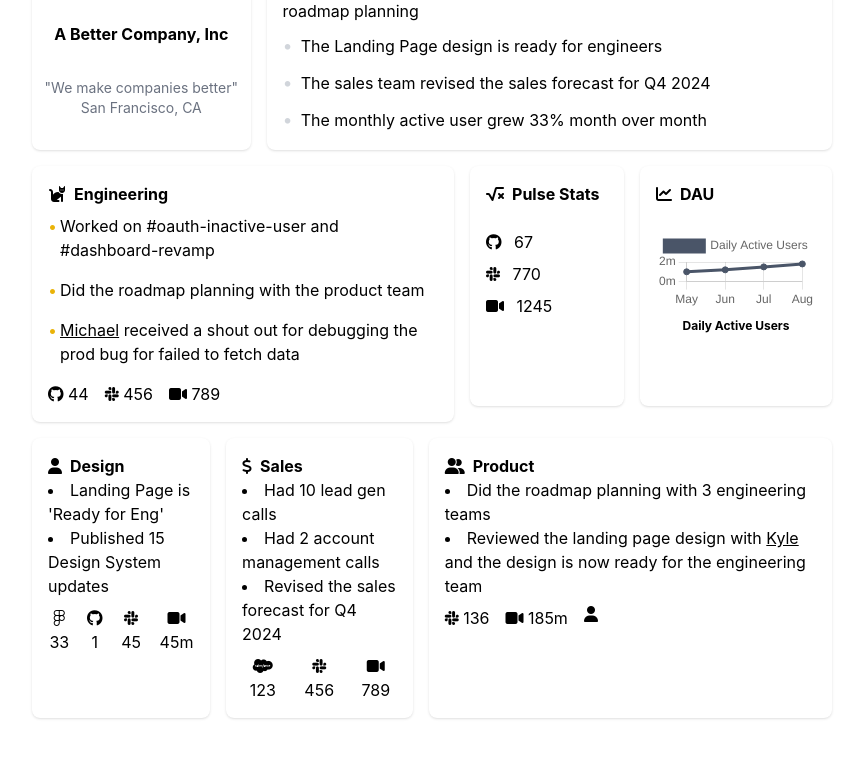
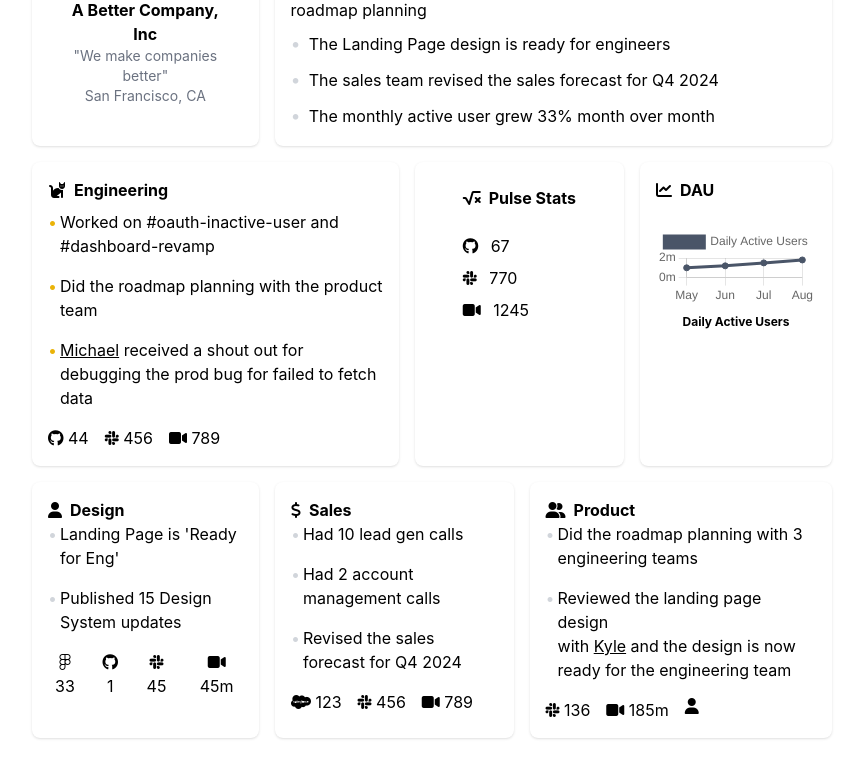
Before and after one commit to michaelsatumba/panorama, a React (Create React App) app: page /company in a window 1280 px wide. Shown: the part 364-1142 px from the top of the page, without its empty margins (208-1071 px from the left). Built offline with nearby package versions, Linux system fonts and the light colour scheme.

Commit message:
bullet points

```diff
--- a/src/views/CompanyView.js
+++ b/src/views/CompanyView.js
@@ -68,15 +68,15 @@ const CompanyView = ({ darkMode }) => {
             <path strokeLinecap="round" strokeLinejoin="round" strokeWidth="2" d="M19 9l-7 7-7-7"></path>
           </svg>
         </button>
-        <button className="rounded-full text-gray-500 px-4 py-2 hover:bg-black dark:hover:bg-gray-700">Roadmap</button>
-        <button className="rounded-full text-gray-500 px-4 py-2 hover:bg-black dark:hover:bg-gray-700">Celebrations</button>
-        <button className="rounded-full text-gray-500 px-4 py-2 hover:bg-black dark:hover:bg-gray-700">All-Hands Notes</button>
+        <button className="rounded-full text-gray-500 px-4 py-2 hover:bg-black dark:hover:text-white">Roadmap</button>
+        <button className="rounded-full text-gray-500 px-4 py-2 hover:bg-black dark:hover:text-white">Celebrations</button>
+        <button className="rounded-full text-gray-500 px-4 py-2 hover:bg-black dark:hover:text-white">All-Hands Notes</button>
       </div>
 
       {/* Flex */}
       <div className="flex space-x-4 mb-4">
         {/* Medium Square */}
-        <div className="w-64 h-64 bg-white dark:bg-gray-700 flex items-center justify-center rounded-lg shadow flex-col justify-evenly">
+        <div className="flex-grow bg-white dark:bg-gray-700 flex items-center justify-center rounded-lg shadow flex-col justify-evenly px-8 py-10">
             <svg className="w-16 h-16 text-green-700 mr-2" fill="currentColor" viewBox="0 0 20 20">
                 <circle cx="10" cy="10" r="10" />
             </svg>
@@ -127,11 +127,11 @@ const CompanyView = ({ darkMode }) => {
         </div>
         </div>
         {/* Small Square */}
-        <div className="w-56 h-60 bg-white dark:bg-gray-700 p-4 shadow rounded-lg flex">
+        <div className="flex-grow bg-white dark:bg-gray-700 shadow rounded-lg px-12 py-6">
           <div className="flex flex-col items-start space-y-6">
-            <div className="flex items-center">
+            <div className="flex items-center space-x-2">
               <i class="fas fa-square-root-alt"></i>
-              <span className="ml-2 font-bold">Pulse Stats</span>
+              <h2 className="font-bold">Pulse&nbsp;Stats</h2>
             </div>
             <div className="flex flex-col items-start space-y-2">
             <p><i class="fab fa-github"></i> <span className="ml-2">67</span></p>
@@ -141,7 +141,7 @@ const CompanyView = ({ darkMode }) => {
           </div>
         </div>
         {/* Small Square */}
-        <div className="w-56 h-60 bg-white dark:bg-gray-700 p-4 shadow rounded-lg">
+        <div className="flex-grow bg-white dark:bg-gray-700 p-4 shadow rounded-lg">
         <div className="flex flex-col items-start space-y-6">
         <div className="flex items-center space-x-2">
           <i class="fas fa-chart-line"></i>
@@ -165,9 +165,13 @@ const CompanyView = ({ darkMode }) => {
           <i class="fas fa-user"></i>
           <h2 className="font-bold">Design</h2>
         </div>
-          <ul className="list-disc list-inside mb-2 text-left">
-            <li>Landing Page is 'Ready for Eng'</li>
-            <li>Published 15 Design System updates</li>
+          <ul className="list-none mb-2 text-left gray-text">
+          <li className="relative pl-3 mb-4">
+          <span className="absolute left-0 top-0 text-gray-300">•</span>
+          Landing Page is 'Ready for Eng'</li>
+          <li className="relative pl-3 mb-4">
+          <span className="absolute left-0 top-0 text-gray-300">•</span>
+          Published 15 Design System updates</li>
           </ul>
           <div className="flex space-x-4">
             <p><i class="fab fa-figma"></i> <span>33</span></p>
@@ -182,10 +186,16 @@ const CompanyView = ({ darkMode }) => {
           <i class="fas fa-dollar-sign"></i>
           <h2 className="font-bold">Sales</h2>
           </div>
-          <ul className="list-disc list-inside mb-2 text-left">
-            <li>Had 10 lead gen calls</li>
-            <li>Had 2 account management calls</li>
-            <li>Revised the sales forecast for Q4 2024</li>
+          <ul className="list-none mb-2 text-left">
+            <li className="relative pl-3 mb-4">
+            <span className="absolute left-0 top-0 text-gray-300">•</span>
+            Had 10 lead gen calls</li>
+            <li className="relative pl-3 mb-4">
+            <span className="absolute left-0 top-0 text-gray-300">•</span>
+            Had 2 account management calls</li>
+            <li className="relative pl-3 mb-4">
+            <span className="absolute left-0 top-0 text-gray-300">•</span>
+            Revised the sales forecast for Q4 2024</li>
           </ul>
           <div className="flex space-x-4">
             <p><i class="fab fa-salesforce"></i> <span>123</span></p>
@@ -199,9 +209,13 @@ const CompanyView = ({ darkMode }) => {
         <i class="fas fa-user-friends"></i>
           <h2 className="font-bold">Product</h2>
         </div>
-          <ul className="list-disc list-inside mb-2 text-left">
-            <li>Did the roadmap planning with 3 engineering teams</li>
-            <li>Reviewed the landing page design with <u>Kyle</u> and the design is now ready for the engineering team</li>
+          <ul className="list-none mb-2 text-left">
+            <li className="relative pl-3 mb-4">
+            <span className="absolute left-0 top-0 text-gray-300">•</span>
+            Did the roadmap planning with 3 engineering teams</li>
+            <li className="relative pl-3 mb-4">
+            <span className="absolute left-0 top-0 text-gray-300">•</span>
+            Reviewed the landing page design <br/> with <u>Kyle</u> and the design is now <br/> ready for the engineering team</li>
           </ul>
           <div className="flex space-x-4">
             <p><i class="fab fa-slack"></i> <span>136</span></p>
```
